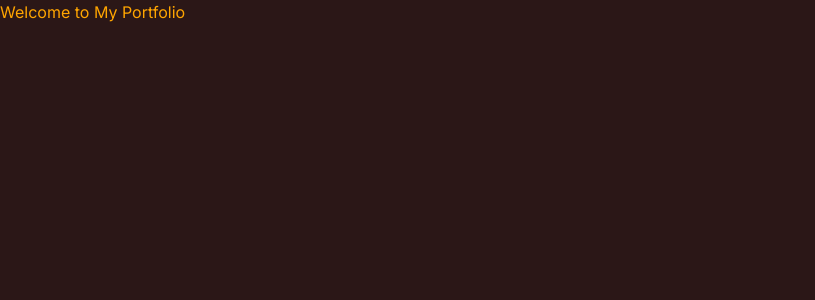
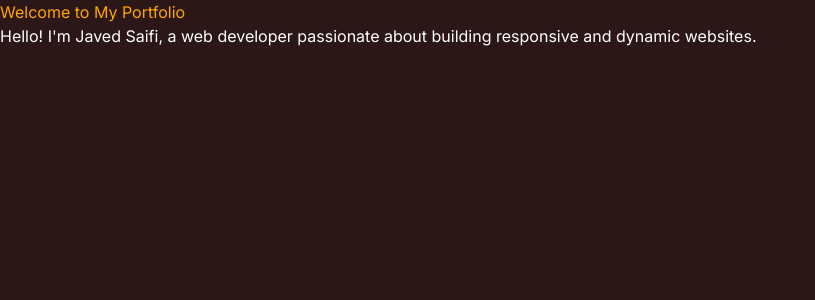
Before and after one commit to javedsaifi-abacus/Portfolio_NEXT, a Next.js app: page / in a window 1280 px wide. Shown: the top 300 px of the page, without its empty margins (0-815 px from the left). Built offline with nearby package versions, Linux system fonts and the light colour scheme.

Commit message:
"Updated Home component to remove section element and uncomment paragraph"

```diff
--- a/src/app/page.tsx
+++ b/src/app/page.tsx
@@ -1,9 +1,9 @@
 // app/page.jsx
 export default function Home() {
   return (
-    <section>
-      <h1>Welcome to My Portfolio</h1>
-      {/* <p>Hello! I'm Javed Saifi, a web developer passionate about building responsive and dynamic websites.</p> */}
-    </section>
+
+     <> <h1>Welcome to My Portfolio</h1>
+     <p>Hello! I'm Javed Saifi, a web developer passionate about building responsive and dynamic websites.</p>
+   </>
   );
 }
```
